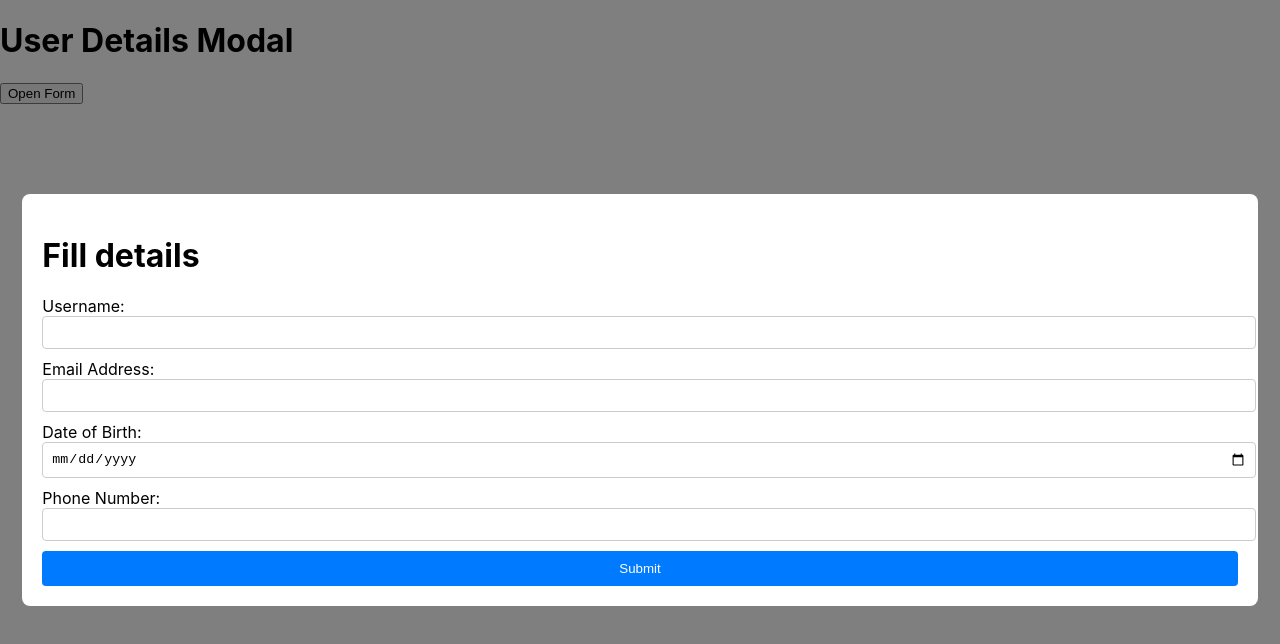
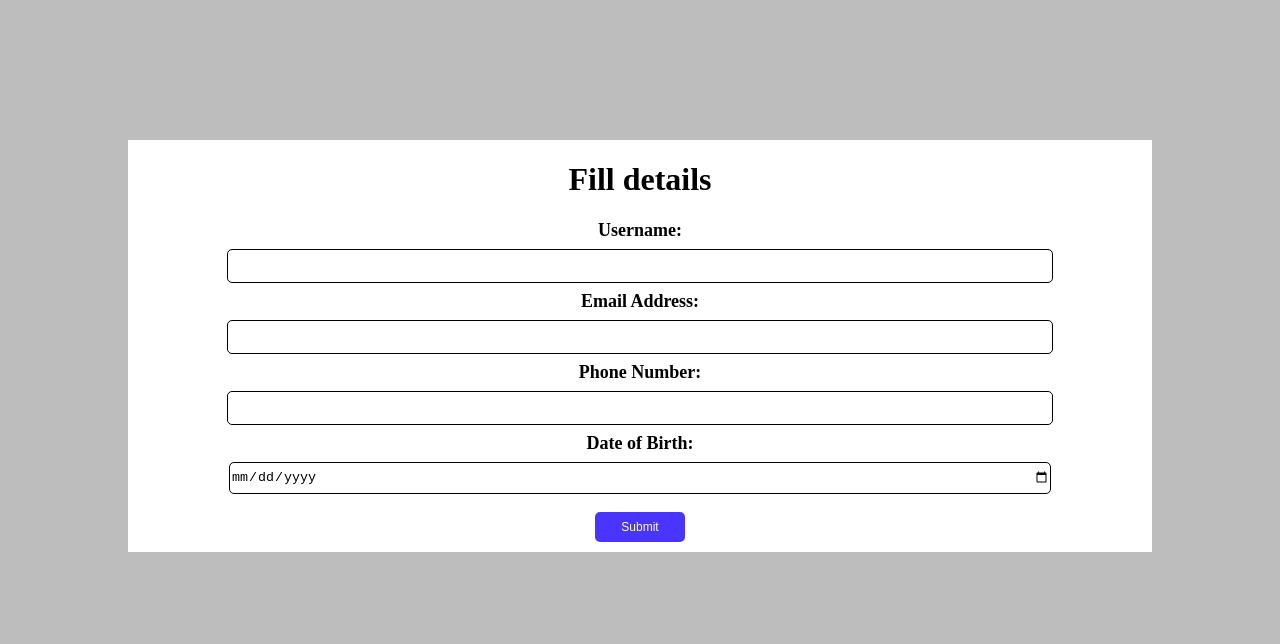
Before and after one commit to ajaykumar-21/XModal, a React (Create React App) app in the folder modal/: page / in a window 1280 px wide. Both pictures are taken after a click on the button "Open Form". Shown: the top 644 px of the page. Built offline with nearby package versions, Linux system fonts and the light colour scheme.

Commit message:
implement XModal

```diff
--- a/modal/src/App.css
+++ b/modal/src/App.css
@@ -1,43 +1,69 @@
-.modal {
-  position: relative;
+.model-wrapper {
+  display: flex;
+  flex-direction: column;
+  align-items: center;
+  font-family: serif;
 }
 
-.modal-content {
+button{
+  margin: 10px;
+  height: 40px;
+  width: 120px;
+  background-color: #4935ff;
+  color: #fff;
+  border: none;
+  border-radius: 5px;
+  font-size: 16px;
+  transition: all  0.3s ease;
+}
+
+button:active{
+  transform: scale(0.96);
+  background-color:  rgba(73, 53, 255, 0.29);
+
+}
+
+.modal-content{
+  z-index: 2;
+  width: 80%;
+  height: 60%;
+  background-color: rgb(255, 255, 255 , 1) ;
   display: flex;
-  justify-content: center;
+  flex-direction: column;
   align-items: center;
+}
+
+.submit-button{
+  margin: 10px;
+  height: 30px;
+  width: 90px;
+  background-color: #4935ff;
+  color: #fff;
+  border: none;
+  border-radius: 5px;
+  font-size: 12px;
+}
+
+input{
+  width:  80%;
+  height: 30px;
+  border:  1px solid black;
+  border-radius: 5px;
+  margin-top: 8px;
+  margin-bottom: 8px;
+}
+
+label{
+  font-size: 18px;
+  font-weight: 700;
+}
+
+.modal{
   position: fixed;
   top: 0;
   left: 0;
-  width: 100%;
-  height: 100%;
-  background-color: rgba(0, 0, 0, 0.5); /* semi-transparent black background */
+  right: 0;
+  bottom: 0;
+  background-color: rgba(189, 189, 189, 1);
+  z-index: 0;
 }
-
-.modal-form {
-  background-color: white;
-  padding: 20px;
-  border-radius: 8px;
-}
-
-.modal-form input {
-  width: 100%;
-  margin-bottom: 10px;
-  padding: 8px;
-  border: 1px solid #ccc;
-  border-radius: 4px;
-}
-
-.modal-form button {
-  width: 100%;
-  padding: 10px;
-  background-color: #007bff;
-  color: white;
-  border: none;
-  border-radius: 4px;
-  cursor: pointer;
-}
-
-.modal-form button:hover {
-  background-color: #0056b3;
-}
--- a/modal/src/App.js
+++ b/modal/src/App.js
@@ -2,28 +2,15 @@ import { useState } from "react";
 import "./App.css";
 
 function App() {
-  const [isOpen, setIsOpen] = useState(false);
-  // const [username, setUsername] = useState("");
-  // const [email, setEmail] = useState("");
-  // const [dob, setDob] = useState("");
-  // const [phone, setPhone] = useState("");
-
+  const [showForm, setShowForm] = useState(false);
   const [obj, setObj] = useState({
     username: "",
     email: "",
     phone: "",
     dob: "",
   });
-
-  const handleOpenModal = () => {
-    setIsOpen(true);
-  };
-
-  const handleCloseModal = () => {
-    setIsOpen(false);
-  };
-
-  const handleSubmit = (e) => {
+  // Submit Form Functionality
+  function handleSubmit(e) {
     e.preventDefault();
     const emailRegex = /^[a-zA-Z0-9._-]+@[a-zA-Z0-9.-]+\.[a-zA-Z]{2,4}$/;
 
@@ -40,7 +27,7 @@ function App() {
     }
 
     setObj({ username: "", email: "", phone: "", dob: "" });
-  };
+  }
 
   function handleChange(e) {
     const { name, value } = e.target;
@@ -48,54 +35,54 @@ function App() {
   }
 
   return (
-    <div className="modal">
+    <div className="model-wrapper">
       <h1>User Details Modal</h1>
-      <button onClick={handleOpenModal}>Open Form</button>
-      {isOpen && (
-        <div className="modal-content" onClick={handleCloseModal}>
-          <div className="modal-form" onClick={(e) => e.stopPropagation()}>
+      <button onClick={() => setShowForm(true)}>Open Form</button>
+      {showForm && (
+        <>
+          <div className="modal" onClick={() => setShowForm(false)}></div>
+          <form className="modal-content" onSubmit={handleSubmit}>
             <h1>Fill details</h1>
             <label htmlFor="username">Username:</label>
             <input
               type="text"
               name="username"
-              // placeholder="Username"
               id="username"
               value={obj.username}
               onChange={handleChange}
+              required
             />
             <label htmlFor="email">Email Address:</label>
             <input
               type="email"
               name="email"
-              // placeholder="Email"
               id="email"
               value={obj.email}
               onChange={handleChange}
+              required
             />
-           <label htmlFor="dob">Date of Birth:</label>
+            <label htmlFor="phone">Phone Number:</label>
             <input
-              type="date"
-              name="dob"
-              // placeholder="Date of Birth"
-              id="dob"
-              value={obj.dob}
-              onChange={handleChange}
-            />
-             <label htmlFor="phone">Phone Number:</label>
-            <input
-              type="text"
+              type="tel"
               name="phone"
-              // placeholder="Phone"
               id="phone"
               value={obj.phone}
               onChange={handleChange}
             />
-            <button className="submit-button" onClick={handleSubmit}>
+            <label htmlFor="dob">Date of Birth:</label>
+            <input
+              type="date"
+              name="dob"
+              id="dob"
+              value={obj.dob}
+              onChange={handleChange}
+              required
+            />
+            <button type="submit" className="submit-button">
               Submit
             </button>
-          </div>
-        </div>
+          </form>
+        </>
       )}
     </div>
   );
```
